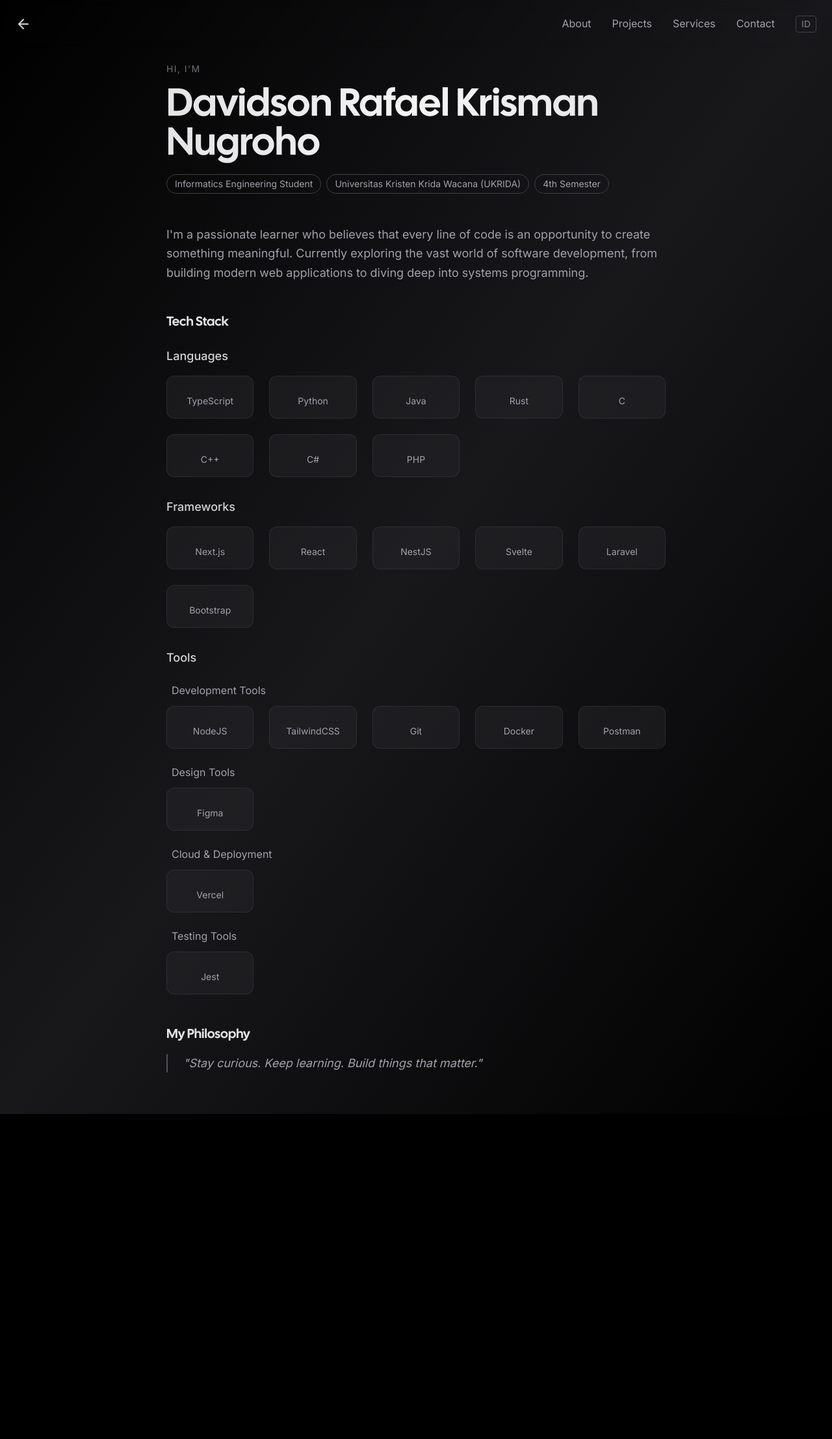
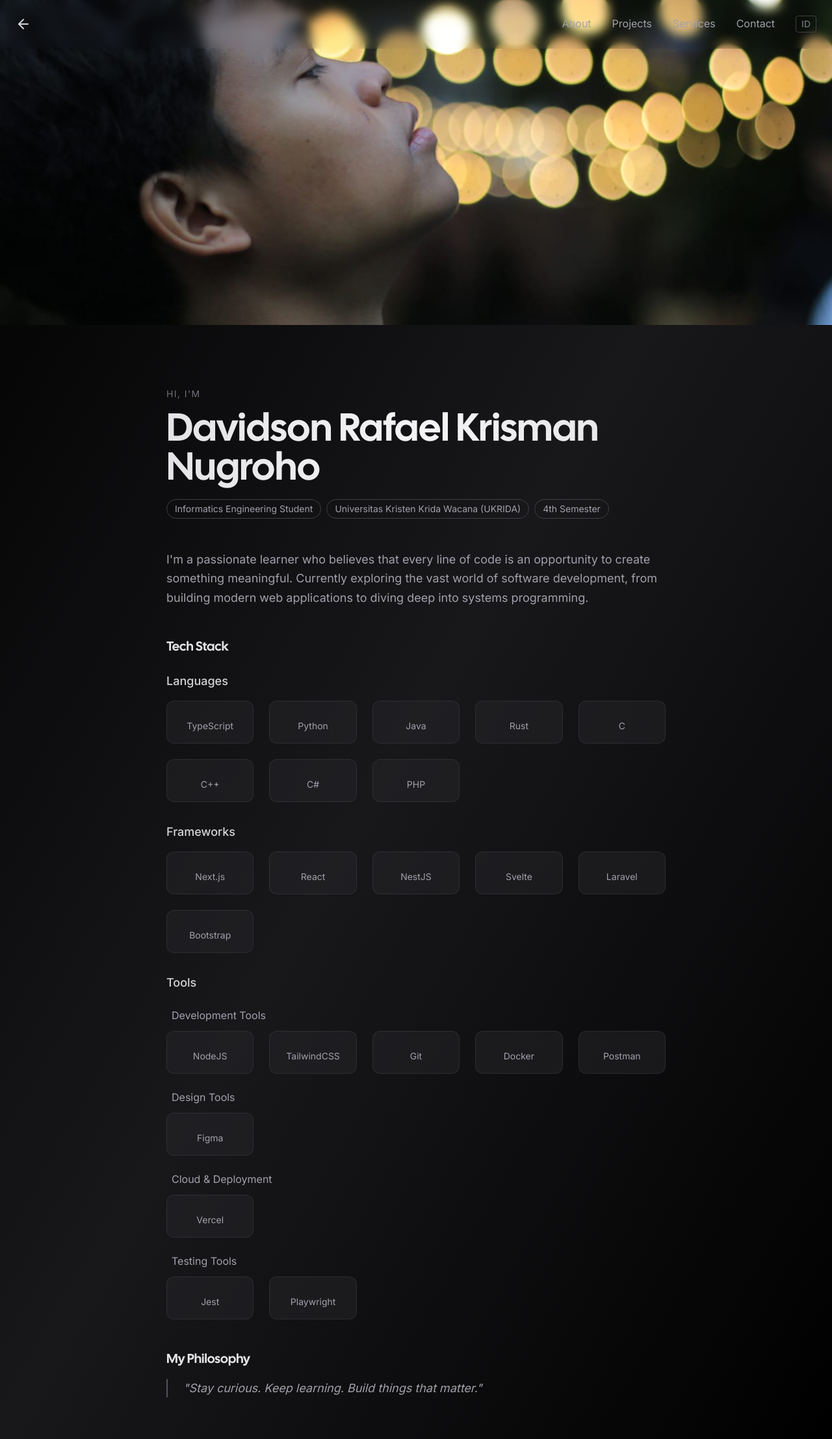
Before and after one commit to Hwayeeon/jenkins, a Next.js app: page /en/about in a window 1280 px wide. Shown: the whole page at 65% size. Before the commit the page ends 1714 px from the top, so only its background shows below. Built offline with nearby package versions, Linux system fonts and the light colour scheme; no server answers; some icons are missing; what tailwindcss-debug-screens would draw is missing.

Commit message:
adding profiels

```diff
--- a/app/[locale]/about/page.tsx
+++ b/app/[locale]/about/page.tsx
@@ -1,5 +1,6 @@
 import { Navigation } from "../../components/nav";
 import { getTranslations } from 'next-intl/server';
+import Image from 'next/image';
 
 const techStack = {
   languages: [
@@ -35,7 +36,8 @@ const techStack = {
       { name: "Vercel", icon: "ci ci-vercel"},
     ],
     testingTools: [
-      { name: "Jest", icon: "ci ci-jest"}
+      { name: "Jest", icon: "ci ci-jest"},
+      { name: "Playwright", icon: "ci ci-playwright"}
     ],
   },
 };
@@ -46,6 +48,16 @@ export default async function AboutPage() {
   return (
     <div className="bg-gradient-to-tl from-zinc-900/0 via-zinc-900 to-zinc-900/0 min-h-screen">
       <Navigation />
+      <div className="relative w-full h-[500px] overflow-hidden">
+        {/* Image profile developer full width */}
+        <Image
+          src="/profiles.jpeg"
+          alt="Banner"
+          fill
+          priority
+          className="object-cover object-[50%_40%]"
+        />
+      </div>
       <div className="container px-4 mx-auto pt-24 pb-16">
         <div className="max-w-3xl mx-auto">
           {/* Header Section */}
@@ -207,8 +219,8 @@ export default async function AboutPage() {
           </div>
 
           {/* Profile Image Placeholder */}
-          {/* Uncomment and update path when image is added to public folder
-          <div className="mt-12 flex justify-center">
+          {/* Uncomment and update path when image is added to public folder */}
+          {/* <div className="mt-12 flex justify-center">
             <div className="relative w-48 h-48 rounded-full overflow-hidden border-4 border-zinc-700">
               <Image
                 src="/picture.jpg"
@@ -217,8 +229,7 @@ export default async function AboutPage() {
                 className="object-cover"
               />
             </div>
-          </div>
-          */}
+          </div> */}
         </div>
       </div>
     </div>
--- a/next.config.mjs
+++ b/next.config.mjs
@@ -1,5 +1,6 @@
 /** @type {import('next').NextConfig} */
 const nextConfig = {
+  output: 'standalone',
   pageExtensions: ["js", "jsx", "ts", "tsx", "md", "mdx"],
 
   // Turbopack configuration
```
Also changed, not shown: public/profiles.jpeg (added), 1 other file (tests, documents, lock files or other folders).
